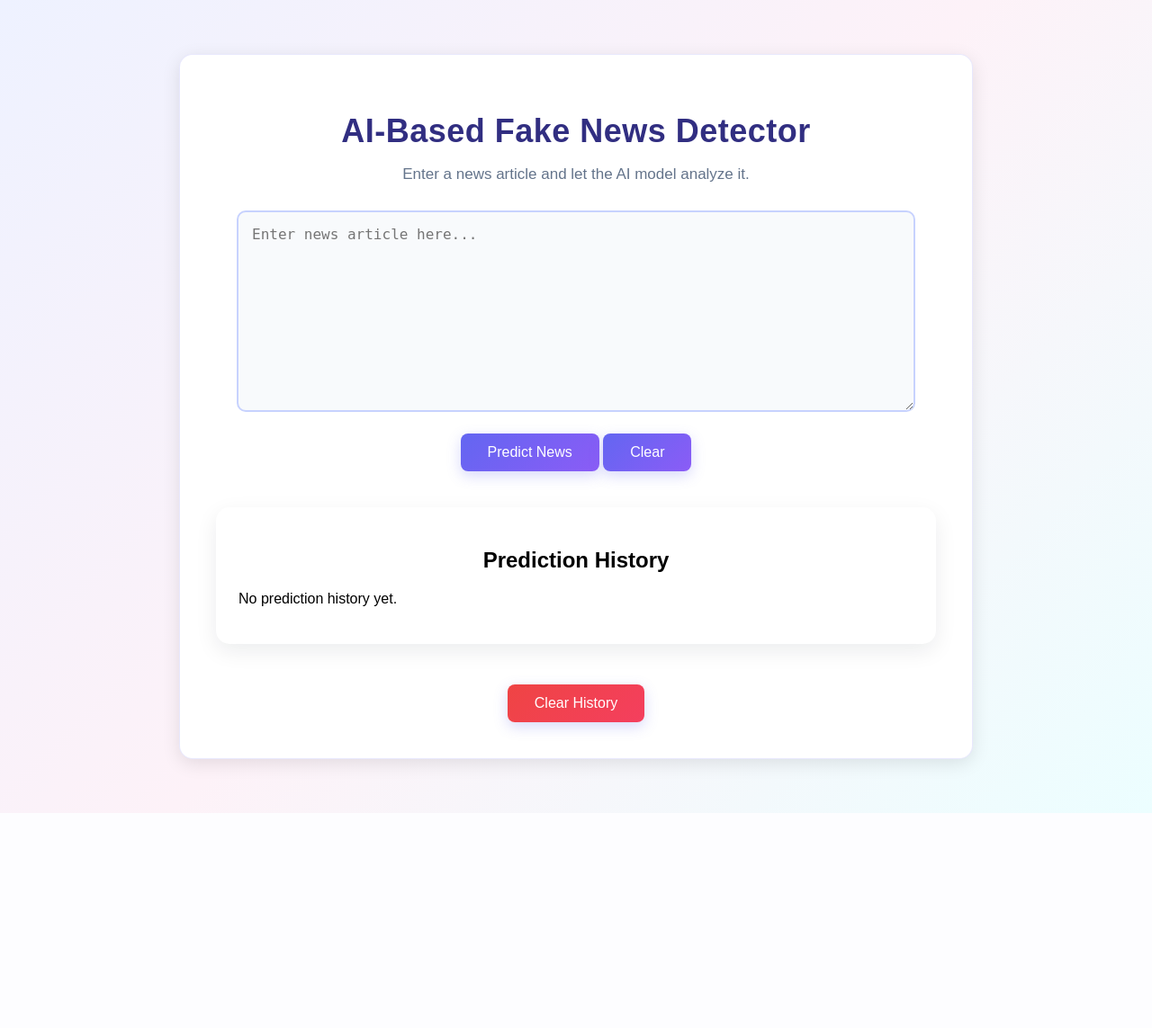
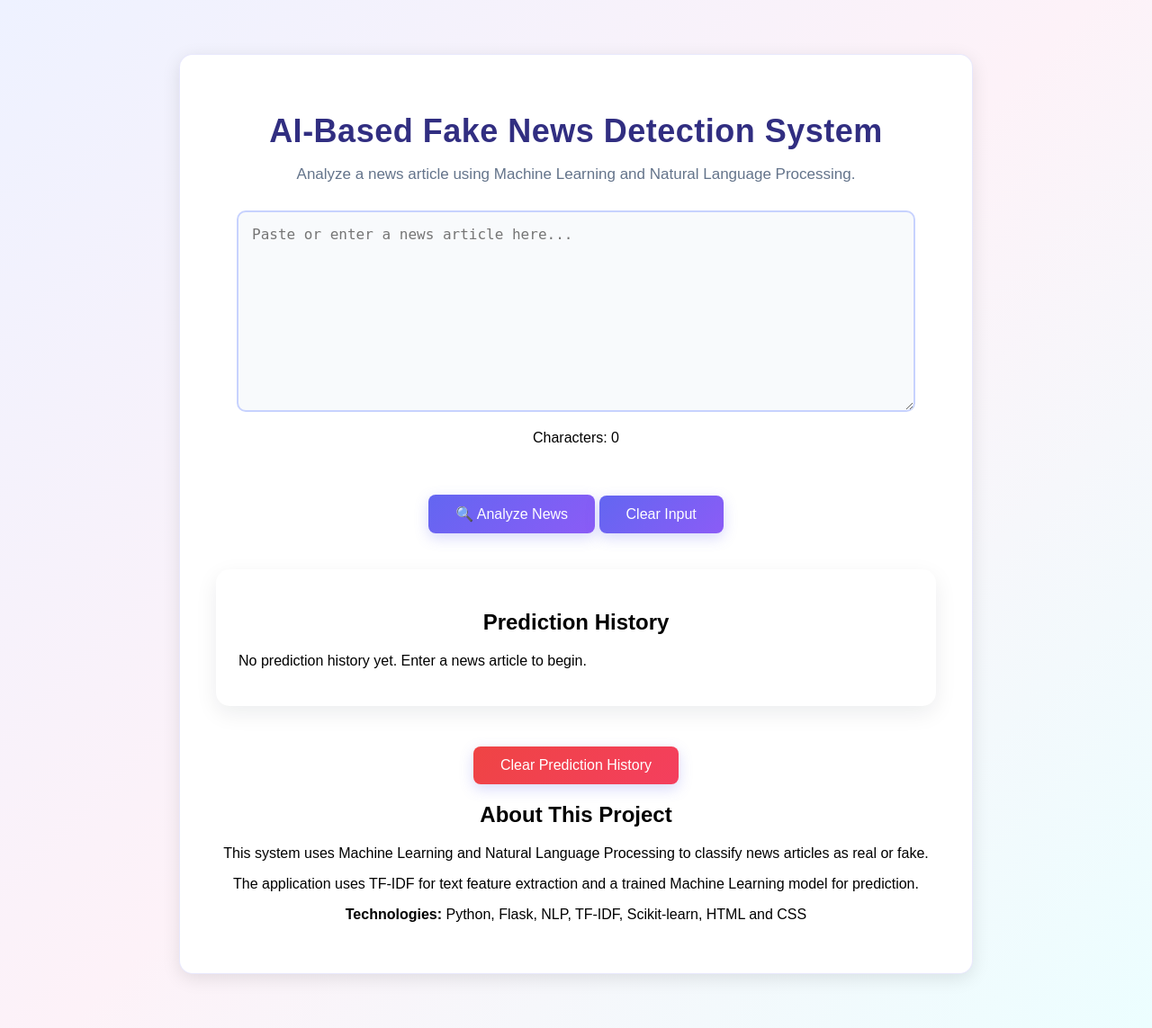
Before and after one commit to hariommewada881/fake-news-detector, a Flask app: template templates/index.html in a window 1280 px wide. Shown: the whole page at 90% size. Before the commit the page ends 904 px from the top, so only its background shows below. Run offline with Flask 3, Linux system fonts and the light colour scheme; the template is opened without the code that fills it, so the values that code supplies are empty; parts of the project's set-up code (start-up, migrations or seed data) failed here and were passed over.

Commit message:
Customize UI and add character counter

```diff
--- a/templates/index.html
+++ b/templates/index.html
@@ -1,7 +1,8 @@
 <!DOCTYPE html>
 <html>
+
 <head>
-    <title>Fake News Detector</title>
+    <title>Hariom's AI Fake News Detector</title>
 
     <link rel="stylesheet" href="{{ url_for('static', filename='style.css') }}">
 </head>
@@ -10,35 +11,38 @@
 
     <div class="container">
 
-        <h1>AI-Based Fake News Detector</h1>
+        <h1>AI-Based Fake News Detection System</h1>
 
         <p class="subtitle">
-            Enter a news article and let the AI model analyze it.
+            Analyze a news article using Machine Learning and Natural Language Processing.
         </p>
+
+
+        <!-- News Input Form -->
 
         <form method="POST">
 
-            <textarea
-                id="news"
-                name="news"
-                rows="10"
-                placeholder="Enter news article here..."
-                required
-            ></textarea>
+            <textarea id="news" name="news" rows="10" placeholder="Paste or enter a news article here..."
+                required></textarea>
+
+            <!-- Live Character Counter -->
+
+            <p id="charCount">Characters: 0</p>
 
             <br>
 
-            <button type="submit">Predict News</button>
+            <button type="submit">
+                🔍 Analyze News
+            </button>
 
-            <button
-                type="button"
-                onclick="clearNews()"
-            >
-                Clear
+            <button type="button" onclick="clearNews()">
+                Clear Input
             </button>
 
         </form>
 
+
+        <!-- Prediction Result -->
 
         {% if prediction %}
 
@@ -47,15 +51,12 @@
             <h2>{{ prediction }}</h2>
 
             <p class="confidence">
-                Confidence: {{ confidence }}%
+                Model Confidence: {{ confidence }}%
             </p>
 
             <div class="progress-container">
 
-                <div
-                    class="progress-bar"
-                    style="width: {{ confidence }}%;"
-                ></div>
+                <div class="progress-bar" style="width: {{ confidence }}%;"></div>
 
             </div>
 
@@ -76,7 +77,7 @@
 
                 <tr>
                     <th>ID</th>
-                    <th>News</th>
+                    <th>News Article</th>
                     <th>Prediction</th>
                     <th>Confidence</th>
                 </tr>
@@ -103,7 +104,9 @@
 
             {% else %}
 
-            <p>No prediction history yet.</p>
+            <p>
+                No prediction history yet. Enter a news article to begin.
+            </p>
 
             {% endif %}
 
@@ -115,26 +118,73 @@
         <div class="clear-history">
 
             <a href="/clear-history"
-               onclick="return confirm('Are you sure you want to clear all prediction history?');">
+                onclick="return confirm('Are you sure you want to clear all prediction history?');">
 
                 <button type="button">
-                    Clear History
+                    Clear Prediction History
                 </button>
 
             </a>
 
         </div>
 
+
+        <!-- About Project -->
+
+        <div class="about-project">
+
+            <h2>About This Project</h2>
+
+            <p>
+                This system uses Machine Learning and Natural Language
+                Processing to classify news articles as real or fake.
+            </p>
+
+            <p>
+                The application uses TF-IDF for text feature extraction
+                and a trained Machine Learning model for prediction.
+            </p>
+
+            <p>
+                <strong>Technologies:</strong>
+                Python, Flask, NLP, TF-IDF, Scikit-learn, HTML and CSS
+            </p>
+
+        </div>
+
     </div>
 
 
+    <!-- JavaScript -->
+
     <script>
 
+        const newsBox = document.getElementById("news");
+        const charCount = document.getElementById("charCount");
+
+
+        // Live Character Counter
+
+        newsBox.addEventListener("input", function () {
+
+            charCount.textContent =
+                "Characters: " + newsBox.value.length;
+
+        });
+
+
+        // Clear News Input
+
         function clearNews() {
-            document.getElementById("news").value = "";
+
+            newsBox.value = "";
+
+            charCount.textContent = "Characters: 0";
+
         }
 
     </script>
 
 </body>
+
 </html>
```
